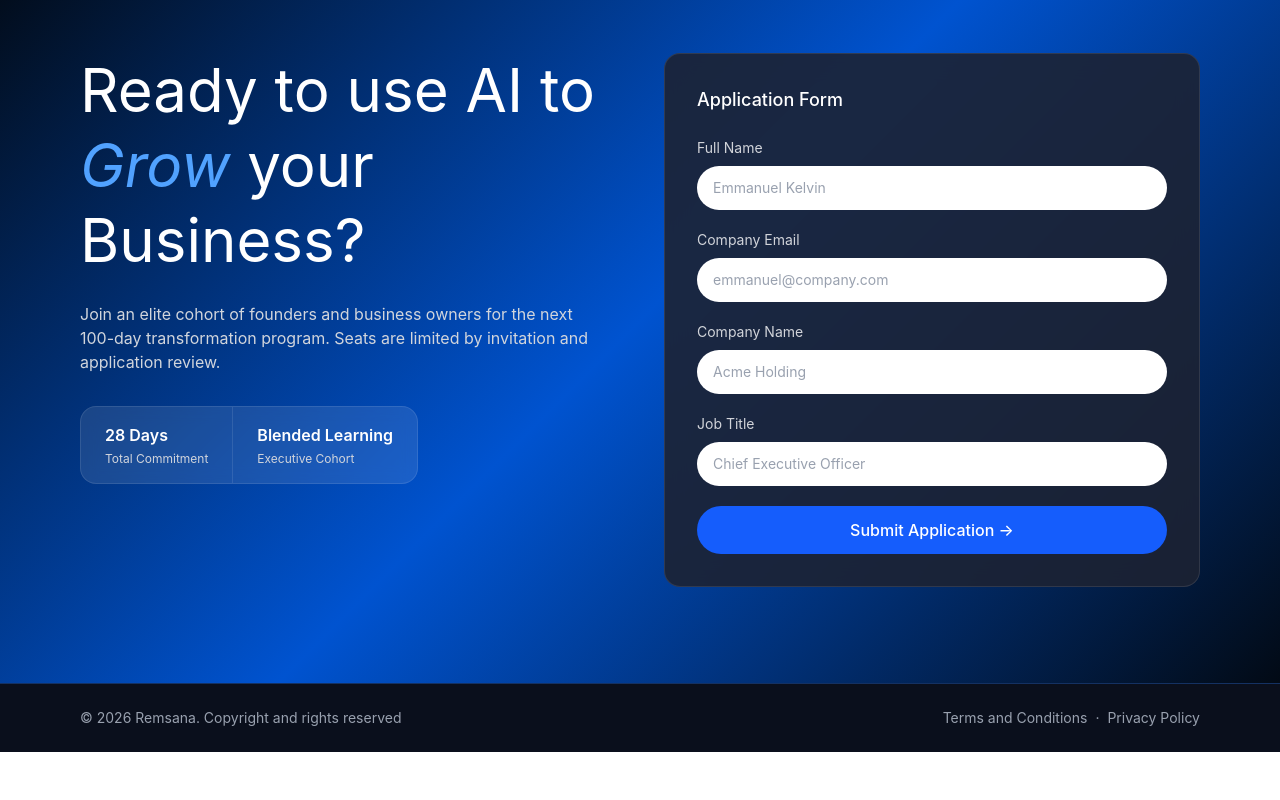
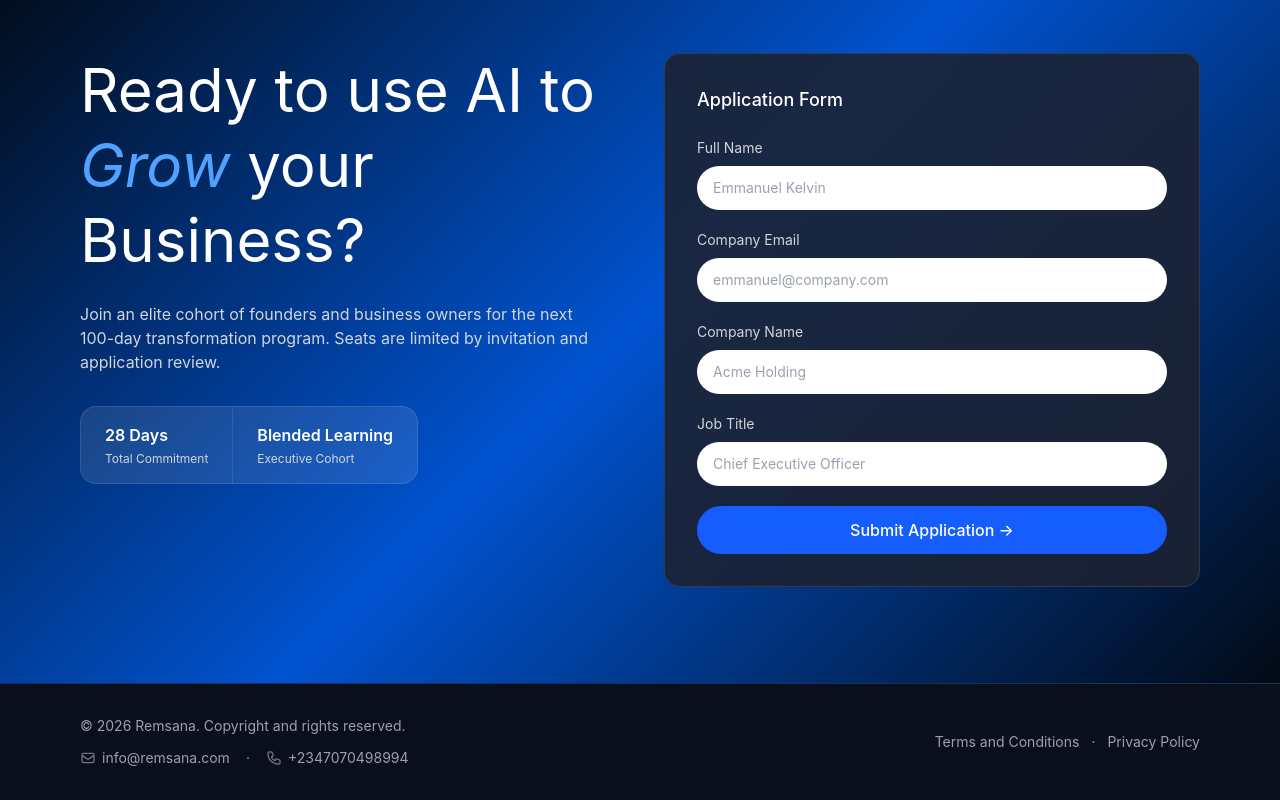
Before and after one commit to MigrationGFA/businesslms, a React (Vite) app: page / in a window 1280 px wide. Shown: the part 7318-8118 px from the top of the page. Before the commit the page ends 8070 px from the top, so only its background shows below. Built offline with nearby package versions, Linux system fonts and the light colour scheme.

Commit message:
Adding analytics

```diff
--- a/index.html
+++ b/index.html
@@ -6,6 +6,7 @@
     <meta name="viewport" content="width=device-width, initial-scale=1.0" />
     <title>businesslms</title>
   </head>
+
   <body>
     <div id="root"></div>
     <script type="module" src="/src/main.tsx"></script>
--- a/package.json
+++ b/package.json
@@ -16,6 +16,7 @@
     "framer-motion": "^12.40.0",
     "react": "^19.2.6",
     "react-dom": "^19.2.6",
+    "react-ga4": "^3.0.1",
     "react-icons": "^5.6.0",
     "react-router-dom": "^7.18.0",
     "tailwindcss": "^4.3.1"
--- /dev/null
+++ b/src/analytics.ts
@@ -0,0 +1,8 @@
+import ReactGA from "react-ga4";
+
+ReactGA.initialize("G-0HQSHW8SP9");
+
+ReactGA.send({
+  hitType: "pageview",
+  page: window.location.pathname,
+});
--- a/src/componenets/Footer.tsx
+++ b/src/componenets/Footer.tsx
@@ -117,10 +117,27 @@ const Footer: FC = () => {
       </section>
 
       {/* Footer bar */}
-      <footer className="bg-[#0A0F1C] border-t border-blue-500/30 px-6 sm:px-10 lg:px-20 py-6">
-        <div className="flex flex-col sm:flex-row justify-between items-center max-w-7xl mx-auto gap-4 text-sm text-gray-400">
-          <p>© 2026 Remsana. Copyright and rights reserved</p>
-          <div className="flex gap-2">
+      <footer className="bg-[#0A0F1C] border-t border-blue-500/30 px-6 sm:px-10 lg:px-20 py-8">
+        <div className="flex flex-col md:flex-row justify-between items-center max-w-7xl mx-auto gap-6 text-sm text-gray-400">
+          <div className="flex flex-col items-center md:items-start gap-2">
+            <p>© 2026 Remsana. Copyright and rights reserved.</p>
+            <div className="flex flex-wrap justify-center md:justify-start items-center gap-4 mt-1">
+              <a href="mailto:info@remsana.com" className="hover:text-white transition flex items-center gap-1.5">
+                <svg className="w-4 h-4 text-gray-500" fill="none" viewBox="0 0 24 24" stroke="currentColor">
+                  <path strokeLinecap="round" strokeLinejoin="round" strokeWidth={2} d="M3 8l7.89 5.26a2 2 0 002.22 0L21 8M5 19h14a2 2 0 002-2V7a2 2 0 00-2-2H5a2 2 0 00-2 2v10a2 2 0 002 2z" />
+                </svg>
+                info@remsana.com
+              </a>
+              <span className="hidden sm:inline">·</span>
+              <a href="tel:07070498994" className="hover:text-white transition flex items-center gap-1.5">
+                <svg className="w-4 h-4 text-gray-500" fill="none" viewBox="0 0 24 24" stroke="currentColor">
+                  <path strokeLinecap="round" strokeLinejoin="round" strokeWidth={2} d="M3 5a2 2 0 012-2h3.28a1 1 0 01.948.684l1.498 4.493a1 1 0 01-.502 1.21l-2.257 1.13a11.042 11.042 0 005.516 5.516l1.13-2.257a1 1 0 011.21-.502l4.493 1.498a1 1 0 01.684.949V19a2 2 0 01-2 2h-1C9.716 21 3 14.284 3 6V5z" />
+                </svg>
+                +2347070498994
+              </a>
+            </div>
+          </div>
+          <div className="flex gap-3">
             <a href="#" className="hover:text-white transition">Terms and Conditions</a>
             <span>·</span>
             <a href="#" className="hover:text-white transition">Privacy Policy</a>
--- a/src/componenets/HeroSection.tsx
+++ b/src/componenets/HeroSection.tsx
@@ -3,7 +3,10 @@ import { useState, useEffect } from "react";
 import Professional from "../assets/Professional.webp";
 import Navbar from "../componenets/Navbar";
 import Line from "../assets/VectorImage.svg";
+import ReactGA from "react-ga4";
 
+
+// props for brochure and apllictaion modal
 interface HeroSectionProps {
   onOpenBrochureModal: () => void;
   onOpenApplicationModal: () => void;
@@ -14,6 +17,27 @@ const HeroSection = ({
   onOpenApplicationModal,
 }: HeroSectionProps) => {
   const [imageLoaded, setImageLoaded] = useState(false);
+
+const handleApplyClick = () => {
+  ReactGA.event({
+    category: "CTA",
+    action: "Apply For Seat Clicked",
+  });
+
+  onOpenApplicationModal();
+};
+
+
+const handleBrochureClick = () => {
+  ReactGA.event({
+    category: "CTA",
+    action: "Download Brochure Clicked",
+  });
+
+  onOpenBrochureModal();
+};
+
+
 
   useEffect(() => {
     const img = new Image();
@@ -79,7 +103,7 @@ const HeroSection = ({
       />
 
       <div className="relative z-20">
-        <Navbar onOpenApplicationModal={onOpenApplicationModal} />
+        <Navbar onOpenApplicationModal={handleApplyClick} />
       </div>
 
       <img
@@ -137,7 +161,7 @@ const HeroSection = ({
               <motion.button
                 whileHover={{ scale: 1.05 }}
                 whileTap={{ scale: 0.95 }}
-                onClick={onOpenApplicationModal}
+                onClick={handleApplyClick}
                 className="px-8 py-3 bg-blue-600 text-white font-semibold rounded-full hover:bg-blue-700 transition"
               >
                 Apply for a seat →
@@ -146,7 +170,7 @@ const HeroSection = ({
               <motion.button
                 whileHover={{ scale: 1.05 }}
                 whileTap={{ scale: 0.95 }}
-                onClick={onOpenBrochureModal}
+                onClick={handleBrochureClick}
                 className="px-8 py-3 bg-white text-gray-900 font-semibold rounded-full hover:bg-gray-100 transition"
               >
                 Download Brochure
--- a/src/main.tsx
+++ b/src/main.tsx
@@ -3,6 +3,7 @@ import { createRoot } from "react-dom/client";
 import { BrowserRouter } from "react-router-dom";
 import App from "./App";
 import "./index.css";
+import "./analytics";
 
 createRoot(document.getElementById("root")!).render(
   <StrictMode>
```
Also changed, not shown: src/componenets/ApplicationModal.tsx (+1 -6 lines), 1 other file (tests, documents, lock files or other folders).
